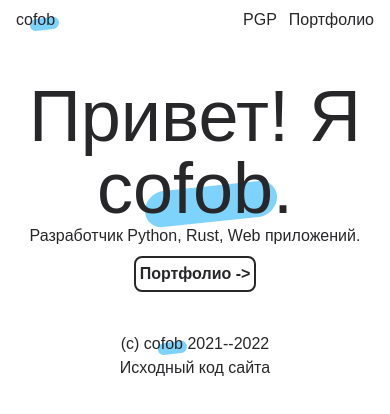
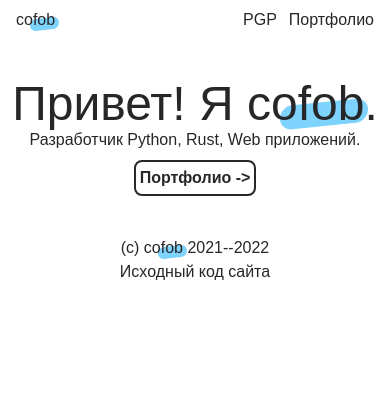
Before and after one commit to cofob/cofob.dev, a SvelteKit app: page / in a window 390 px wide. Shown: the top 414 px of the page. Built offline with nearby package versions, Linux system fonts and the light colour scheme; a web font is replaced by a local one.

Commit message:
Fixup section

```diff
--- a/src/lib/components/Section.svelte
+++ b/src/lib/components/Section.svelte
@@ -1 +1 @@
-<section class="max-w-screen-lg my-10"><slot /></section>
+<section class="max-w-screen-lg mx-auto my-10"><slot /></section>
--- a/src/routes/+page.svelte
+++ b/src/routes/+page.svelte
@@ -7,7 +7,7 @@
 
 <Section>
 	<div class="text-center">
-		<p class="text-7xl font-medium">
+		<p class="sm:text-7xl text-5xl font-medium">
 			Привет! Я <BlueLine animate>cofob</BlueLine>.
 		</p>
 		<p>Разработчик Python, Rust, Web приложений.</p>
```
